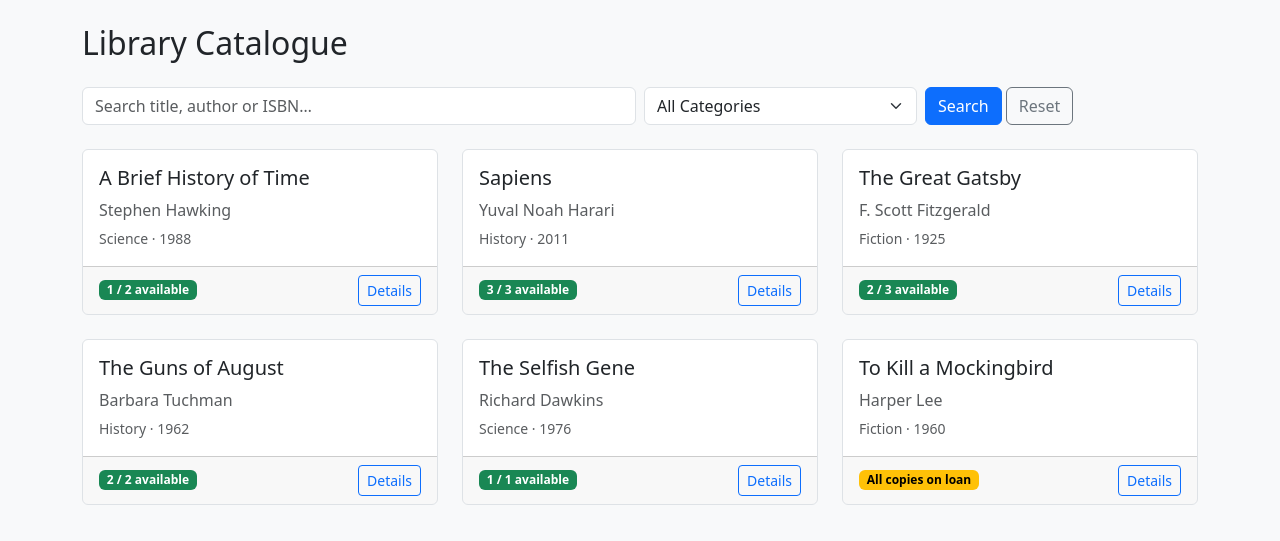
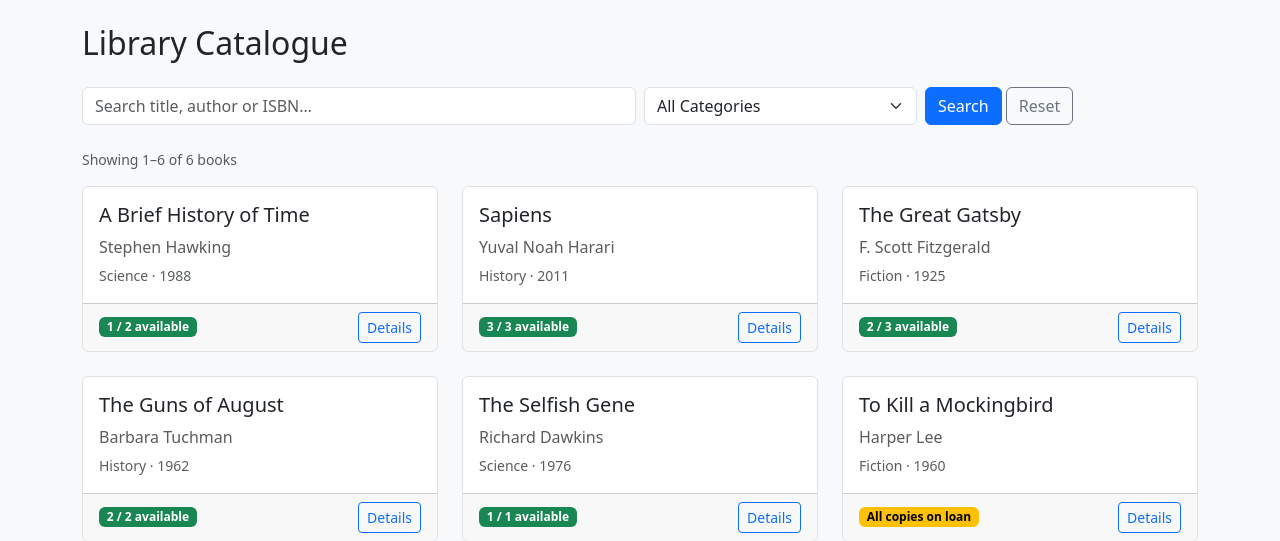
Before and after one commit to lubdhak7414/ShelfAware, a PHP site: page / in a window 1280 px wide. Shown: the part 57-598 px from the top of the page. Run offline with PHP 8.4, Linux system fonts and the light colour scheme; data comes from the database, SQL or seed files in the repository.

Commit message:
Add catalogue pagination and book count to category filter

```diff
--- a/index.php
+++ b/index.php
@@ -7,16 +7,24 @@ $pdo = get_pdo();
 
 $search   = trim($_GET['q'] ?? '');
 $cat_id   = (int)($_GET['cat'] ?? 0);
+$page     = max(1, (int)($_GET['page'] ?? 1));
+$per_page = 25;
 
-// Fetch categories for filter
-$categories = $pdo->query("SELECT * FROM category ORDER BY Name")->fetchAll();
+// Fetch categories with per-category book counts for the filter dropdown
+$categories = $pdo->query(
+    "SELECT c.*, COUNT(b.Book_id) AS BookCount
+     FROM category c
+     LEFT JOIN book b ON b.Category_id = c.Category_id
+     GROUP BY c.Category_id
+     ORDER BY c.Name"
+)->fetchAll();
 
-// Build book query
-$sql    = "SELECT b.*, c.Name AS CategoryName FROM book b JOIN category c ON b.Category_id = c.Category_id WHERE 1=1";
+// Build base WHERE clause
+$where  = "WHERE 1=1";
 $params = [];
 
 if ($search !== '') {
-    $sql     .= " AND (b.Title LIKE ? OR b.Author LIKE ? OR b.ISBN LIKE ?)";
+    $where   .= " AND (b.Title LIKE ? OR b.Author LIKE ? OR b.ISBN LIKE ?)";
     $like     = '%' . $search . '%';
     $params[] = $like;
     $params[] = $like;
@@ -24,12 +32,20 @@ if ($search !== '') {
 }
 
 if ($cat_id > 0) {
-    $sql     .= " AND b.Category_id = ?";
+    $where   .= " AND b.Category_id = ?";
     $params[] = $cat_id;
 }
 
-$sql .= " ORDER BY b.Title";
+// Total count for pagination
+$cnt_stmt = $pdo->prepare("SELECT COUNT(*) FROM book b JOIN category c ON b.Category_id = c.Category_id $where");
+$cnt_stmt->execute($params);
+$total_books = (int)$cnt_stmt->fetchColumn();
+$total_pages = max(1, (int)ceil($total_books / $per_page));
+$page        = min($page, $total_pages);
+$offset      = ($page - 1) * $per_page;
 
+// Fetch page of books
+$sql  = "SELECT b.*, c.Name AS CategoryName FROM book b JOIN category c ON b.Category_id = c.Category_id $where ORDER BY b.Title LIMIT $per_page OFFSET $offset";
 $stmt = $pdo->prepare($sql);
 $stmt->execute($params);
 $books = $stmt->fetchAll();
@@ -52,7 +68,7 @@ require __DIR__ . '/partials/header.php';
             <?php foreach ($categories as $cat): ?>
             <option value="<?= e($cat['Category_id']) ?>"
                 <?= $cat_id === (int)$cat['Category_id'] ? 'selected' : '' ?>>
-                <?= e($cat['Name']) ?>
+                <?= e($cat['Name']) ?> (<?= (int)$cat['BookCount'] ?>)
             </option>
             <?php endforeach; ?>
         </select>
@@ -63,9 +79,12 @@ require __DIR__ . '/partials/header.php';
     </div>
 </form>
 
-<?php if (empty($books)): ?>
+<?php if (empty($books) && $page === 1): ?>
 <div class="alert alert-info">No books found matching your criteria.</div>
 <?php else: ?>
+<p class="text-muted small mb-3">
+    Showing <?= $offset + 1 ?>–<?= min($offset + $per_page, $total_books) ?> of <?= $total_books ?> books
+</p>
 <div class="row row-cols-1 row-cols-md-3 g-4">
     <?php foreach ($books as $book): ?>
     <div class="col">
@@ -102,6 +121,29 @@ require __DIR__ . '/partials/header.php';
     </div>
     <?php endforeach; ?>
 </div>
+
+<?php if ($total_pages > 1): ?>
+<?php
+$qs = http_build_query(array_filter(['q' => $search, 'cat' => $cat_id ?: null]));
+$base = '/index.php' . ($qs ? '?' . $qs . '&' : '?');
+?>
+<nav class="mt-4">
+    <ul class="pagination justify-content-center">
+        <li class="page-item <?= $page <= 1 ? 'disabled' : '' ?>">
+            <a class="page-link" href="<?= $base ?>page=<?= $page - 1 ?>">Previous</a>
+        </li>
+        <?php for ($p = 1; $p <= $total_pages; $p++): ?>
+        <li class="page-item <?= $p === $page ? 'active' : '' ?>">
+            <a class="page-link" href="<?= $base ?>page=<?= $p ?>"><?= $p ?></a>
+        </li>
+        <?php endfor; ?>
+        <li class="page-item <?= $page >= $total_pages ? 'disabled' : '' ?>">
+            <a class="page-link" href="<?= $base ?>page=<?= $page + 1 ?>">Next</a>
+        </li>
+    </ul>
+</nav>
+<?php endif; ?>
+
 <?php endif; ?>
 
 <?php require __DIR__ . '/partials/footer.php'; ?>
```
